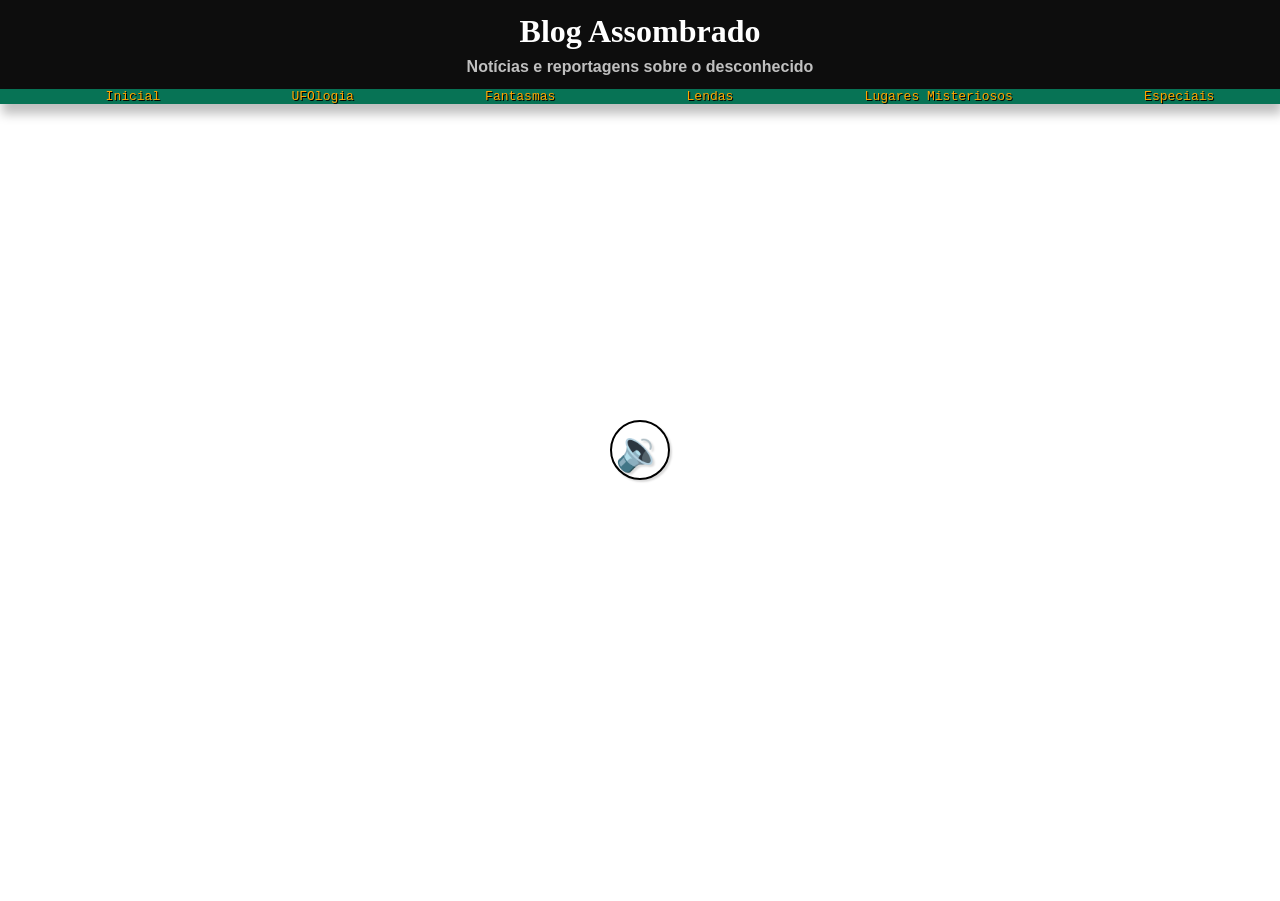
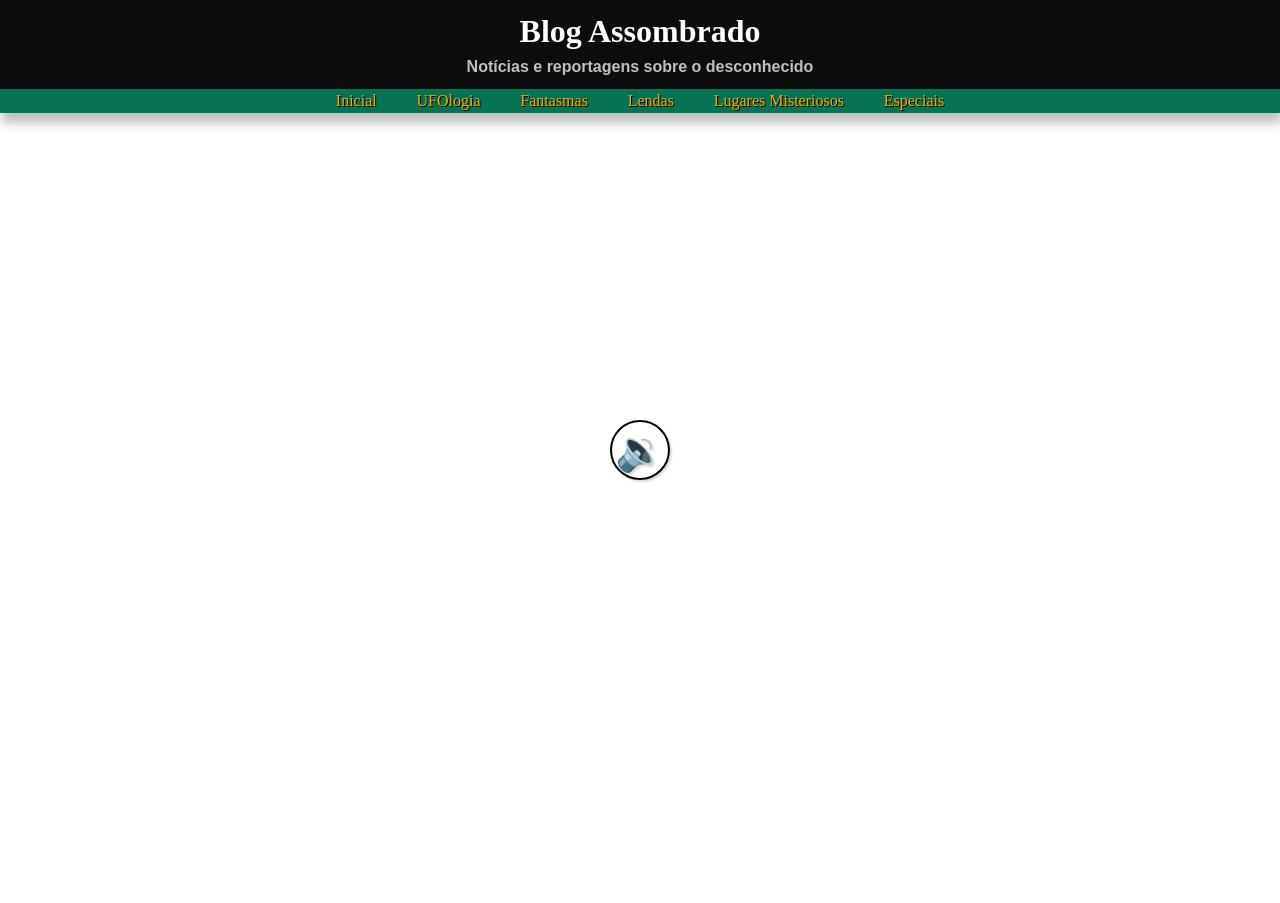

altera

--- a/estilos.css
+++ b/estilos.css
@@ -33,14 +33,22 @@ h1 + h2 {
 }
 
 header ul {
+  padding-left: 0;
+  padding-top: 0.25em;
+  margin-bottom: 0;
   background-color: rgba(0, 204, 147, 0.53);
-  display: flex;
-  justify-content:space-around
 }
 
-header ul li {
-  align-self: center;
-  list-style: none; 
+header li {
+  list-style: none;
+  display: inline-block;
+  font-family: "Special Elite", cursive;
+  border-bottom: 3px solid transparent;
+  margin: 0 1em;
+}
+
+header li:hover {
+  border-bottom-color: currentColor;
 }
 
 header a {
@@ -48,9 +56,14 @@ header a {
   text-shadow: 1px 1px black;
 }
 
-header > h1::selection, header > h2::selection, #tags::selection {
-  background-color: white;
-  color: black;
+header::selection,
+header ::selection,
+footer::selection,
+footer ::selection,
+#tags::selection,
+#tags ::selection {
+  color: white;
+  background-color: hotpink;
 }
 
 a:link {
@@ -62,7 +75,7 @@ a:visited {
 }
 
 a:hover {
-  color: white;
+  /*color: white;*/
 }
 
 a:active {
@@ -91,7 +104,7 @@ main {
   display: inline-block;
 }
 
-#posts-principais .post titulo {
+#posts-principais .post .titulo {
   text-shadow: 1px 1px black;
 }
 
@@ -130,12 +143,11 @@ main {
 }
 
 .novidade::before {
-  content: "Novidade! ";
-  color:rgba(0, 204, 147, 0.53);
-  background-color: darkgreen;
-  border-radius: 5px;
-  margin-right: 15px;
-  padding-left: 10px;
+  content: "Novidade!";
+  color: white;
+  background-color: forestgreen;
+  padding: 0.25em;
+  border-radius: 0.25em;
 }
 
 #tags {
@@ -186,11 +198,6 @@ footer .texto-rodape {
   width: calc(100% - 215px - 2em - 2em);
   margin-left: 1em;
   vertical-align: top;
-}
-
-footer > p::selection, footer > p ::selection {
-  background-color: #ecf025;
-  color: rgb(63, 13, 216);
 }
 
 .backdrop {
@@ -258,4 +265,18 @@ footer > p::selection, footer > p ::selection {
   color: black;
   border-color: currentColor;
   box-shadow: none;
+}
+
+
+#voltar-topo {
+  background-color: white;
+  border-radius: 20%;
+  border: 2px solid silver;
+  font-size: 35px;
+  width: 1em;
+  height: 1em;
+  line-height: 1em;
+  text-align: center;
+  text-decoration: none;
+  display: inline-block;
 }
